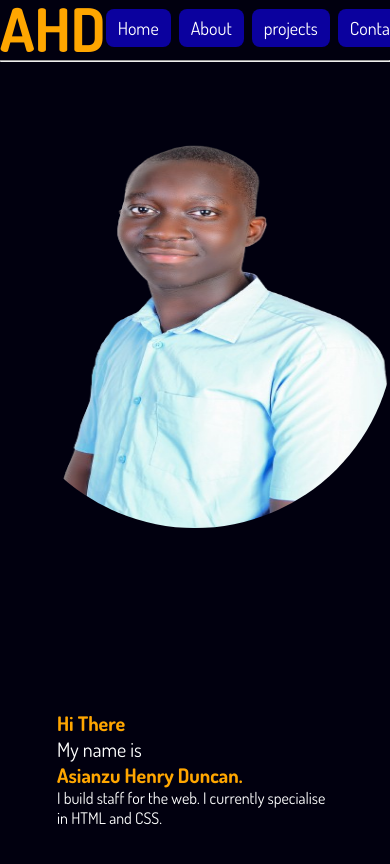
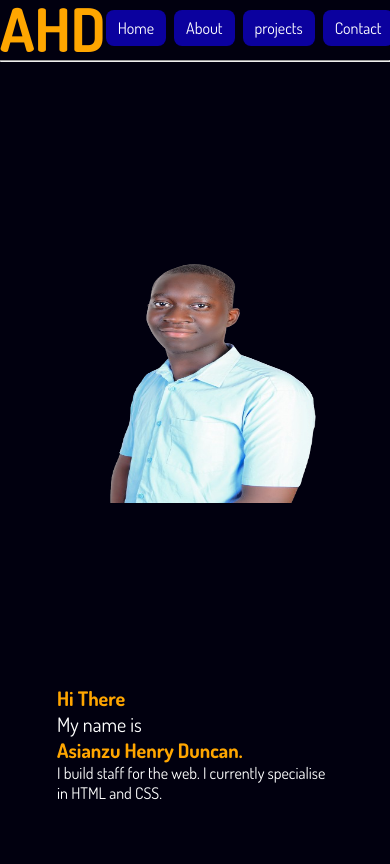
Before and after one commit to asianzuhenry/My-Personal-Portfolio-v1, a plain HTML site: page index.html in a window 390 px wide. Shown: the top 864 px of the page. Drawn offline with Linux system fonts and the light colour scheme.

Commit message:
eighth commit

```diff
--- a/css/style.css
+++ b/css/style.css
@@ -127,7 +127,7 @@ header nav ul li a:hover {
     }
     .about-section .about-text p {
         font-size: 20px;
-        width: 60%;
+        width: 65%;
     }
 
 
@@ -246,4 +246,28 @@ color: white;
         align-items: center;
         justify-content: center;
     }
+
+    header nav ul {
+        width: fit-content;
+        gap: 8px;
+
+    }
+
+    header nav ul li a {
+        font-size: medium;
+    }
+    .hero-section .hero-pic{
+        margin-top: 100px;
+        height: 250px;
+        width: 250px;
+    }
+    .hero-section .hero-pic img{
+        height: 100%;
+        width: 100%;
+        border-radius: 0px;
+    }
+    .hero-section, .about-section, .projects-section, .contact-section {
+        width: 100%;
+        height: fit-content;
+    }
 }
```
